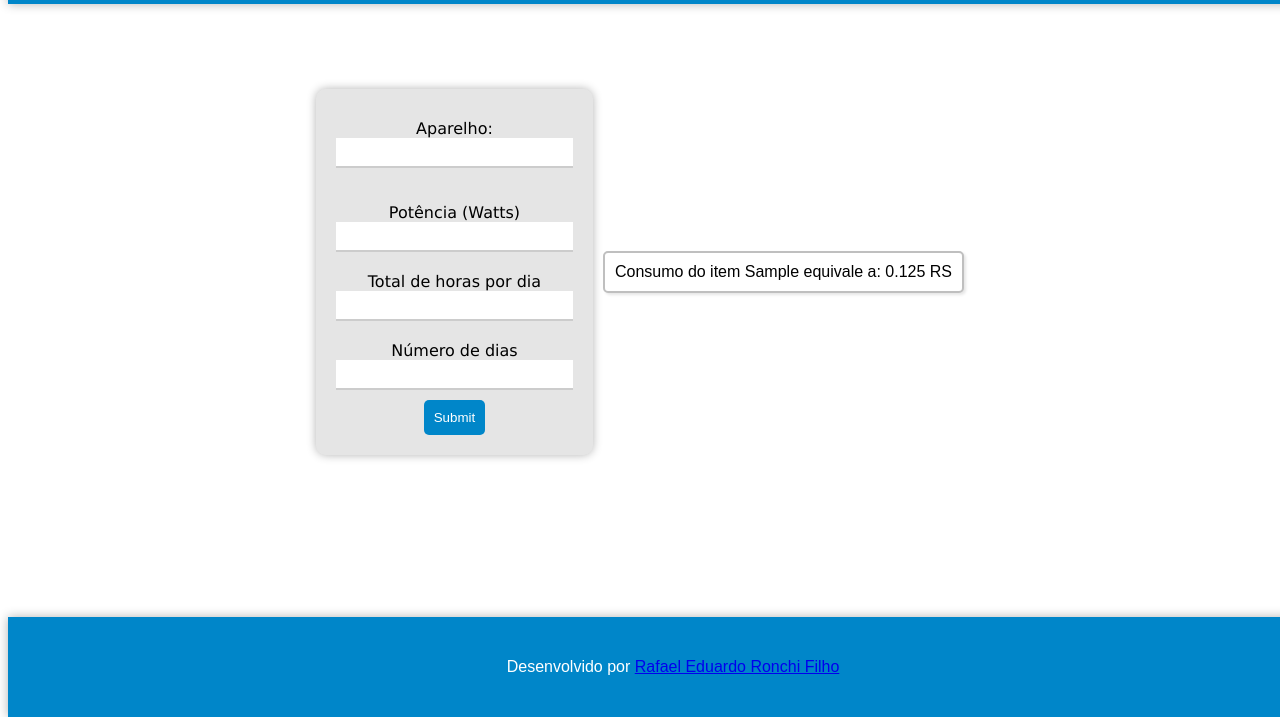
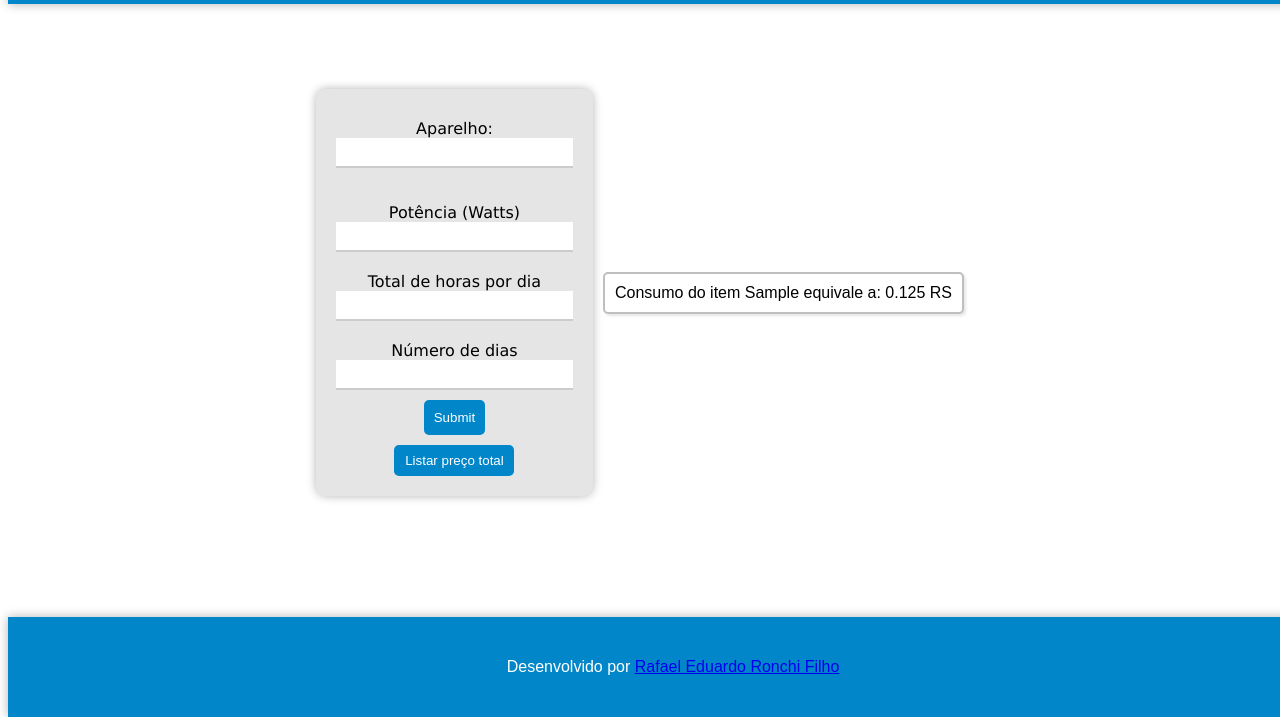
Before and after one commit to RafaelRonchi/Calculadora-consumo-de-energia, a plain HTML site: page index.html in a window 1280 px wide. Both pictures are taken after typing "Sample", "5", "5", "5" into the empty fields and a click on the input 639 px from the left and 500 px from the top of the page. Shown: the part 83-800 px from the top of the page. Drawn offline with Linux system fonts and the light colour scheme.

Commit message:
Adicionando button de listar valores

```diff
--- a/index.html
+++ b/index.html
@@ -20,7 +20,7 @@
                 <label for="horas" title="horas">Total de horas por dia <input type="number" id="horas"></label>
                 <label for="dias" title="dias">Número de dias <input type="number" id="dias"></label>
                 <input type="submit" id="buttao">
-
+                <input type="button" value="Listar preço total" name="listar" id="listarPreco">
             </form>
         </div>
 
--- a/script.js
+++ b/script.js
@@ -4,20 +4,23 @@
     function init(){}
     'use strict';
     var $ul = document.querySelector('ul');
-    var $lis = $ul.querySelectorAll('li');
+    var $lis = document.querySelectorAll('li');
 
     var $name = document.querySelector('#aparelho')
     var $submit = document.querySelector('#buttao')
     var $watts = document.querySelector('#watts')
     var $horas = document.querySelector('#horas')
     var $dias = document.querySelector('#dias')
+    var $listar = document.querySelector('#listarPreco')
+
+    var total = 0;
 
     var Lista = document.querySelector("#lista");
     const novoItem = document.createElement("li");
 
     $submit.addEventListener('click', function(e) {
-    e.preventDefault();
-        if ($watts.value > 0 || $horas.value > 0 || $dias.value > 0) {
+        e.preventDefault();
+        if ($watts.value > 0 && $horas.value > 0 && $dias.value > 0) {
             var $total = (($watts.value) * ($horas.value) * ($dias.value)) / 1000;
             var novoItem = document.createElement("span");
             novoItem.textContent = "Consumo do item " + $name.value + " equivale a: " + $total + " RS";
@@ -28,7 +31,24 @@
             $horas.value = '';
             $dias.value = '';
             $name.value = '';
+
+            total += $total;
+
+            debugger
+        } else {
+            alert("Existem valores não preenchidos")
+            return
         }
     });
 
+
+    $listar.addEventListener('click', function(e){
+            if(total === 0 ) {
+            alert("Sem aparelhos cadastrados");
+            return;
+        } else{ debugger; alert("Soma dos valores dos aparelhos: " + total) }
+    })
+
+
+
 })()
--- a/style.css
+++ b/style.css
@@ -31,7 +31,7 @@ input[type="submit"], button {
   border-radius: 5px;
 }
 
-input[type="submit"]:hover, button:hover {
+input[type="submit"]:hover, button:hover, input[type="button"]:hover {
   background-color: #006799;
 }
 
@@ -149,3 +149,16 @@ label{
     margin: 10px;
     font-family:Verdana, Geneva, Tahoma, sans-serif;
 }
+
+
+#listarPreco{
+  width: 120px;
+  background: var(--cor-primaria);
+  color: #fff;
+  padding: 8px;
+  border: none;
+  border-radius: 5px;
+  margin-top: 10px;
+  cursor: pointer;
+
+}
```
